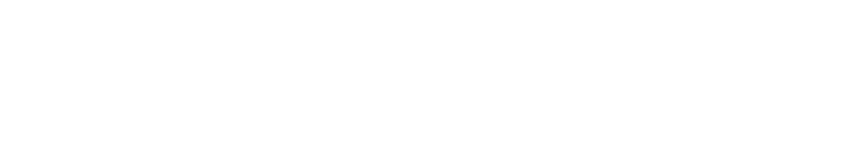
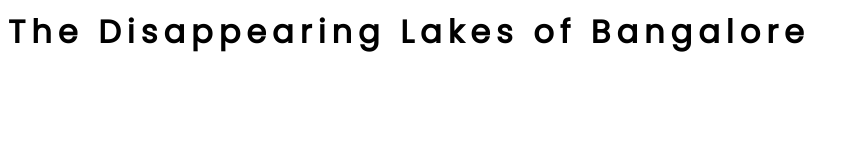
Before and after one commit to Kathychirra/datavis, a plain HTML site: page index.html in a window 1280 px wide. Shown: the whole page, without its empty margins (0-858 px from the left). Drawn offline with Linux system fonts and the light colour scheme.

Commit message:
Update index.html

```diff
--- a/index.html
+++ b/index.html
@@ -4,3 +4,6 @@
     h1 {letter-spacing: 6px}
     .w3-row-padding img {margin-bottom: 12px}
     </style>
+<body>
+    <h1>The Disappearing Lakes of Bangalore</h1>
+</body>
```
